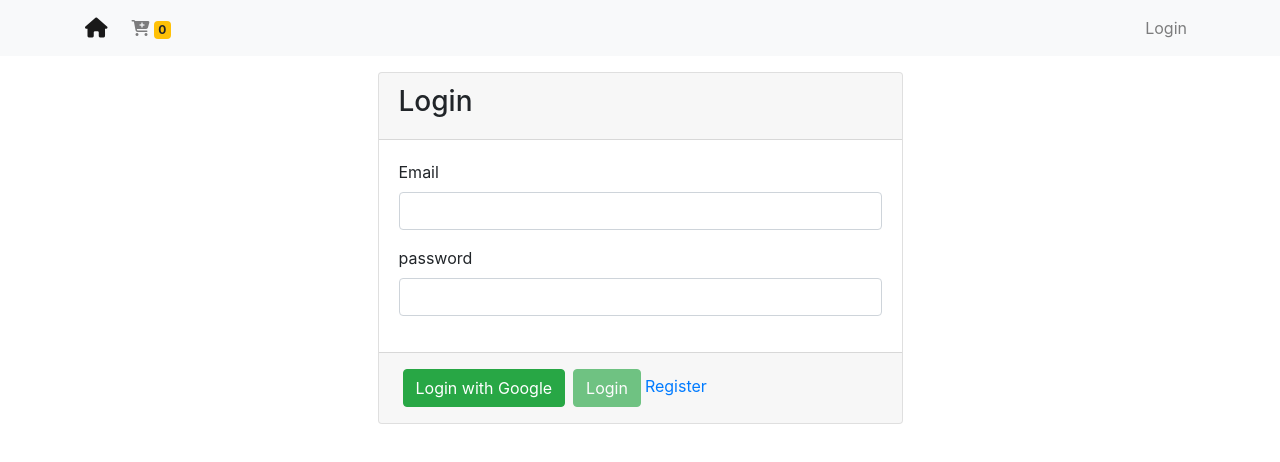
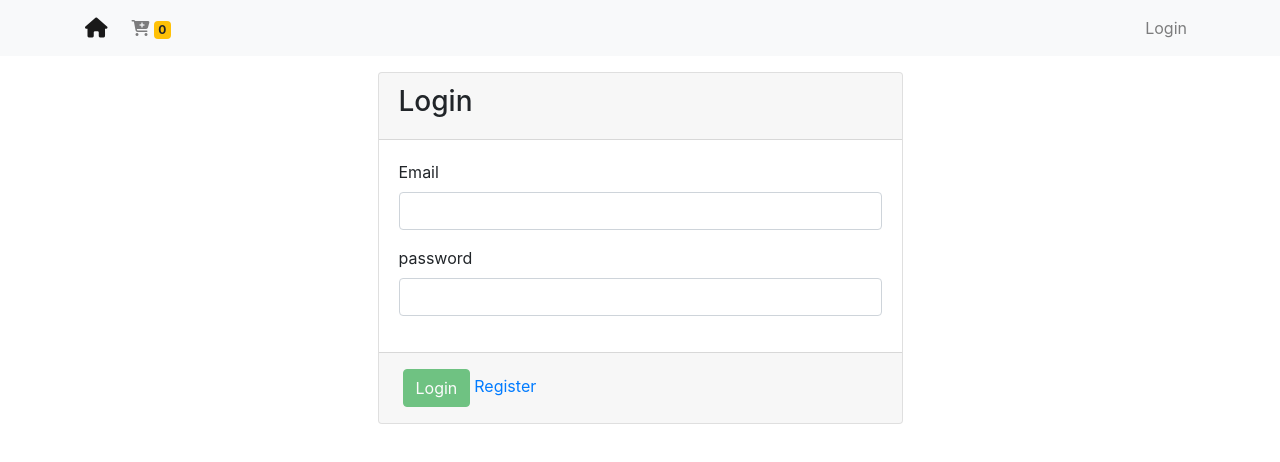
Before and after one commit to birendra-bit/eshop_web, an Angular app: page /login in a window 1280 px wide. Shown: the top 462 px of the page. Built offline with nearby package versions, Linux system fonts and the light colour scheme.

Commit message:
login with google removed

```diff
--- a/src/app/core/components/login/login.component.html
+++ b/src/app/core/components/login/login.component.html
@@ -42,9 +42,9 @@
                 </div>
                 <div class="card-footer">
                   <div>
-                      <button (click)="loginWithGoogle()" class="btn btn-success m-1">
+                      <!-- <button (click)="loginWithGoogle()" class="btn btn-success m-1">
                         Login with Google
-                      </button>
+                      </button> -->
                       <button (click)="login(f.value)" class="btn btn-success m-1" [disabled]="!f.valid">
                         <!-- <span
                           *ngIf="f.valid"
```
